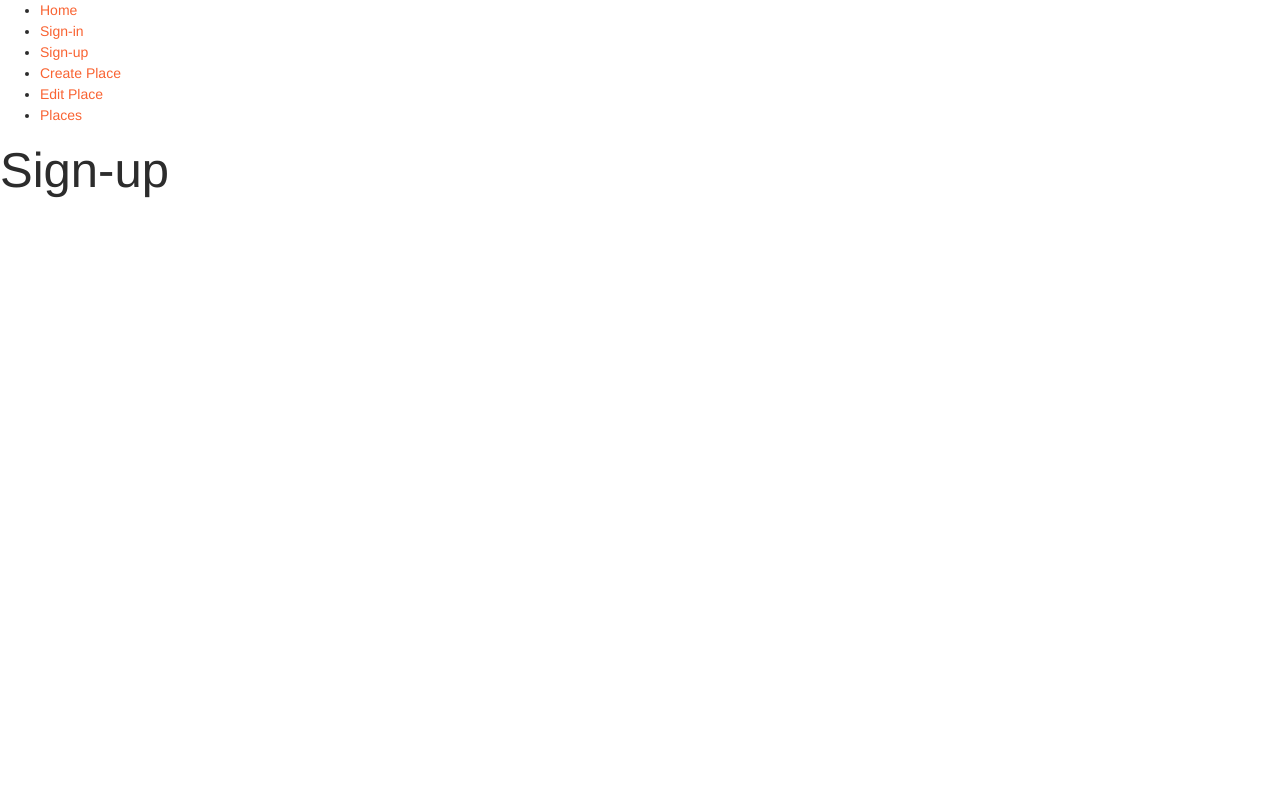
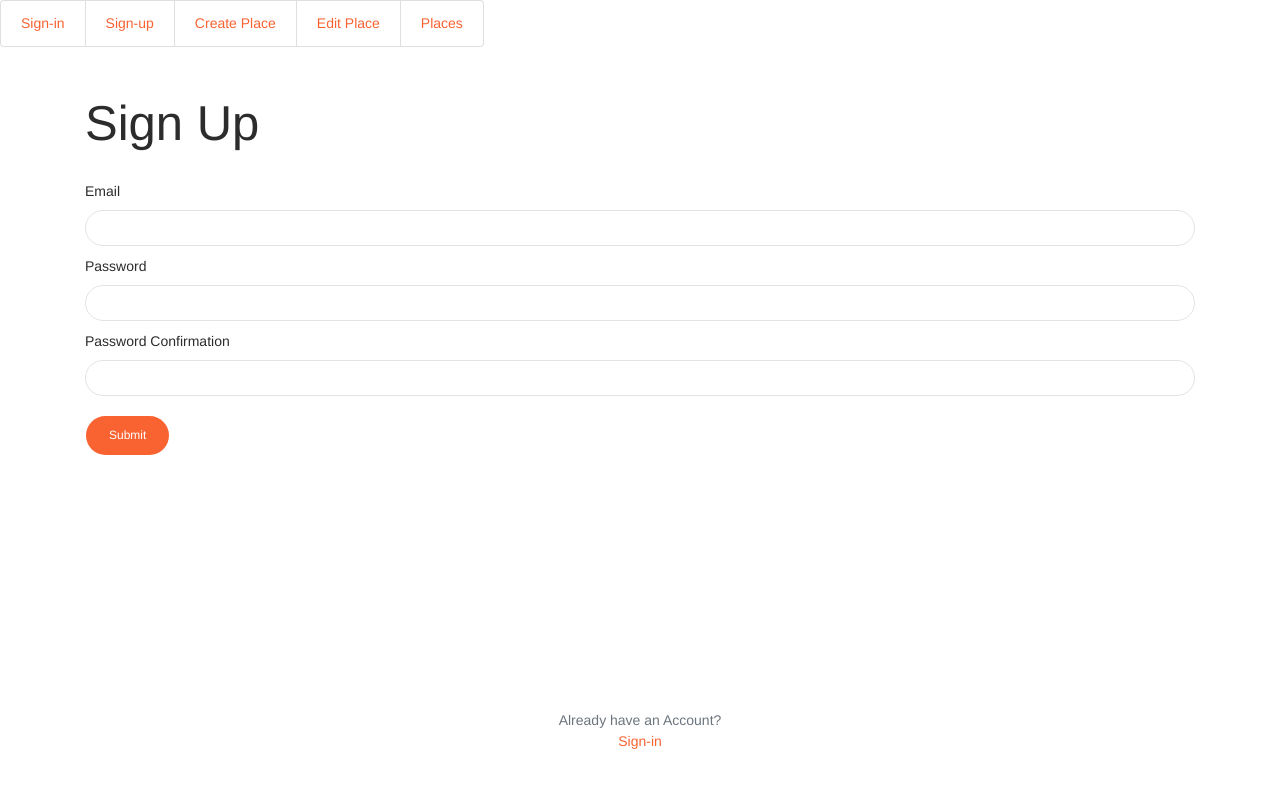
Before and after one commit to pedrogiampietro/Desafio-FrontEnd-PlayerUm, a React (Create React App) app: page /sign-up in a window 1280 px wide. Shown: the top 788 px of the page. Built offline with nearby package versions, Linux system fonts and the light colour scheme.

Commit message:
Added Struture Pages.

```diff
--- a/src/App.js
+++ b/src/App.js
@@ -1,52 +1,53 @@
 import React from 'react'
 import { BrowserRouter, Switch, Route, Link } from 'react-router-dom'
+
+import SignIn from './pages/SignIn'
+import SignUp from './pages/SignUp'
+import ManagePlaces from './pages/Manage/Places'
+import ManagePlacesCreate from './pages/Manage/Create'
+import ManagePlacesEdit from './pages/Manage/Edit'
 
 const App = () => {
   return (
     <BrowserRouter>
       <div>
         <nav>
-					<ul>
-						<li>
-							<Link to="/">Home</Link>
-						</li>
-						<li>
+          <ul className="list-group list-group-horizontal">
+            <li className="list-group-item">
               <Link to="/sign-in">Sign-in</Link>
             </li>
-						<li>
+            <li className="list-group-item">
               <Link to="/sign-up">Sign-up</Link>
             </li>
-						<li>
+            <li className="list-group-item">
               <Link to="/manage/places/create">Create Place</Link>
             </li>
-						<li>
+            <li className="list-group-item">
               <Link to="/manage/places/edit">Edit Place</Link>
             </li>
-						<li>
+            <li className="list-group-item">
               <Link to="/manage/places">Places</Link>
             </li>
           </ul>
         </nav>
         <Switch>
-					<Route exact path="/">
-						<h1>Home</h1>
-					</Route>
           <Route path="/sign-in">
-						<h1>Sign-in</h1>
+            <SignIn />
           </Route>
           <Route path="/sign-up">
-						<h1>Sign-up</h1>
+            <SignUp />
           </Route>
+          <Route path="/manage/places/create">
+            <ManagePlacesCreate />
+          </Route>
+          <Route path="/manage/places/edit/:id">
+            <ManagePlacesEdit />
+          </Route>
+          <Route path="/manage/places">
+            <ManagePlaces />
+          </Route>
+          <Route path="/"></Route>
         </Switch>
-				<Route exact path="/manage/places/create">
-					<h1>Create Place</h1>
-				</Route>
-				<Route exact path="/manage/places/edit">
-					<h1>Edit Place</h1>
-				</Route>
-				<Route exact path="/manage/places">
-					<h1>Places</h1>
-				</Route>
       </div>
     </BrowserRouter>
   )
--- a/src/index.css
+++ /dev/null
@@ -1,13 +0,0 @@
-body {
-  margin: 0;
-  font-family: -apple-system, BlinkMacSystemFont, 'Segoe UI', 'Roboto', 'Oxygen',
-    'Ubuntu', 'Cantarell', 'Fira Sans', 'Droid Sans', 'Helvetica Neue',
-    sans-serif;
-  -webkit-font-smoothing: antialiased;
-  -moz-osx-font-smoothing: grayscale;
-}
-
-code {
-  font-family: source-code-pro, Menlo, Monaco, Consolas, 'Courier New',
-    monospace;
-}
--- /dev/null
+++ b/src/pages/Layouts/Manage/index.js
@@ -0,0 +1,24 @@
+import React from 'react'
+
+const Layout = ({ children }) => {
+  return (
+    <div className="layout">
+      <nav className="navbar navbar-expand-lg bg-primary text-light">
+        <div className="container d-flex w-100 justify-content-between">
+          <div>
+            <span>Back</span>
+          </div>
+          <div className="text-center">
+            <strong>Links</strong>
+          </div>
+          <div>
+            <button className="btn btn-clear">Exit</button>
+          </div>
+        </div>
+      </nav>
+      <div className="container">{children}</div>
+    </div>
+  )
+}
+
+export default Layout
--- /dev/null
+++ b/src/pages/Manage/Create/index.js
@@ -0,0 +1,29 @@
+import React from 'react'
+
+import Layout from '../../Layouts/Manage'
+
+const Create = () => {
+  return (
+    <Layout>
+      <h1>Create Place</h1>
+      <div>
+        <form>
+          <div className="form-group">
+            <label>Title</label>
+            <input type="text" className="form-control" name="label" />
+          </div>
+          <div className="form-group">
+            <label>Url</label>
+            <input type="text" className="form-control" name="url" />
+          </div>
+
+          <div>
+            <button className="btn btn-primary btn-round">Submit</button>
+          </div>
+        </form>
+      </div>
+    </Layout>
+  )
+}
+
+export default Create
--- /dev/null
+++ b/src/pages/Manage/Edit/index.js
@@ -0,0 +1,19 @@
+import React from 'react'
+import Layout from '../../Layouts/Manage'
+
+const Edit = () => {
+  return (
+    <Layout>
+      <h1>Edit Place</h1>
+      <div>
+        <form>
+          <div>
+            <button className="btn btn-primary btn-round">Submit</button>
+          </div>
+        </form>
+      </div>
+    </Layout>
+  )
+}
+
+export default Edit
--- /dev/null
+++ b/src/pages/Manage/Places/index.js
@@ -0,0 +1,38 @@
+import React from 'react'
+import { Link } from 'react-router-dom'
+
+import Layout from '../../Layouts/Manage'
+
+const Places = () => {
+  return (
+    <Layout>
+      <div className="row">
+        <div className="col">
+          <h1>Places</h1>
+        </div>
+        <div className="col text-right align-self-bottom pt-2">
+          <Link to="/manage/places/create" className="btn btn-primary">
+            Add
+          </Link>
+        </div>
+      </div>
+      {[1, 2, 3, 4].map((places) => (
+        <div className="pb-2 pt-2 p1-3 pr-3 d-flex flex-row justify-content-between">
+          <div className="pr-3">
+            <img src="https://via.placeholder.com/100" alt="Link Icon" />
+          </div>
+          <div className="align-self-center">
+            <span className="text-primary clearfix">Place Title</span>
+            <span className="text-primary clearfix">Place URL</span>
+          </div>
+          <div className="ml-auto p-2 clearfix">
+            <Link to="#">Edit</Link>
+            <button className="btn btn-clear">Delete</button>
+          </div>
+        </div>
+      ))}
+    </Layout>
+  )
+}
+
+export default Places
--- /dev/null
+++ b/src/pages/SignIn/index.js
@@ -0,0 +1,31 @@
+import React from 'react'
+import { Link } from 'react-router-dom'
+
+const SignIn = () => {
+  return (
+    <div className="container h-100 pt-5">
+      <h1>Sign In</h1>
+      <div className="d-flex flex-column h-100">
+        <form>
+          <div className="form-group">
+            <label>Email</label>
+            <input className="form-control" type="text" />
+          </div>
+          <div className="form-group">
+            <label>Password</label>
+            <input className="form-control" type="password" />
+          </div>
+          <div>
+            <button className="btn btn-primary btn-round">Submit</button>
+          </div>
+        </form>
+        <div className="container text-center fixed-bottom pb-5">
+          <div className="text-muted">Don't have an Account?</div>
+          <Link to="/sign-up">Sign-up</Link>
+        </div>
+      </div>
+    </div>
+  )
+}
+
+export default SignIn
--- /dev/null
+++ b/src/pages/SignUp/index.js
@@ -0,0 +1,35 @@
+import React from 'react'
+import { Link } from 'react-router-dom'
+
+const SignUp = () => {
+  return (
+    <div className="container h-100 pt-5">
+      <h1>Sign Up</h1>
+      <div className="d-flex flex-column h-100">
+        <form>
+          <div className="form-group">
+            <label>Email</label>
+            <input className="form-control" type="text" />
+          </div>
+          <div className="form-group">
+            <label>Password</label>
+            <input className="form-control" type="password" />
+          </div>
+          <div className="form-group">
+            <label>Password Confirmation</label>
+            <input className="form-control" type="password" />
+          </div>
+          <div>
+            <button className="btn btn-primary btn-round">Submit</button>
+          </div>
+        </form>
+        <div className="container text-center fixed-bottom pb-5">
+          <div className="text-muted">Already have an Account?</div>
+          <Link to="/sign-in">Sign-in</Link>
+        </div>
+      </div>
+    </div>
+  )
+}
+
+export default SignUp
```
Also changed, not shown: 1 other file (tests, documents, lock files or other folders). Lines whose indentation alone changed are shown as unchanged.
